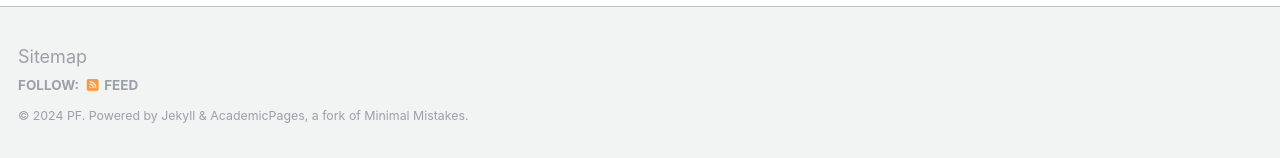
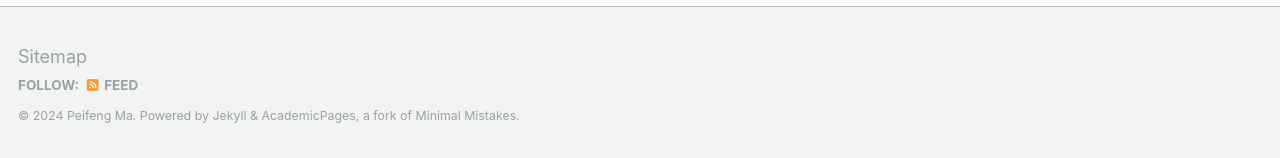
Before and after one commit to pfMA03/peifengMa, a Jekyll site: the page built from _pages/about.md, in a window 1280 px wide and 900 px high, scrolled down 592 px. Shown: the part 739-897 px from the top of the window. Built offline with Jekyll 4.4.1, drawn with Linux system fonts in a browser that asks for light colours; some web fonts are replaced.

Commit message:
Update _config.yml

```diff
--- a/_config.yml
+++ b/_config.yml
@@ -10,8 +10,8 @@
 locale                   : "en-US"
 title                    : "Peifeng Ma-Homepage"
 title_separator          : "-"
-name                     : &name "PF"
-description              : &description "Vice-Chancellor: Assistant Professor"
+name                     : &name "Peifeng Ma"
+description              : &description "Vice-Chancellor Assistant Professor"
 url                      : https://pfMA03.github.io/peifengMa/ # the base hostname & protocol for your site e.g. "https://mmistakes.github.io"
 baseurl                  : "" # the subpath of your site, e.g. "/blog"
 repository               : "pfMA03.github.io/peifengMa/"
@@ -24,7 +24,7 @@ author:
   avatar           : "pfma.JPG"
   name             : "Peifeng Ma"
   pronouns         : # example: "she/her"
-  bio              : "Vice-Chancellor Assistant Professor"
+  bio              : "Vice-Chancellor  Assistant Professor"
   location         : "HongKong"
   employer         : "Chinese University of Hong Kong"
   uri              : # URL
```
